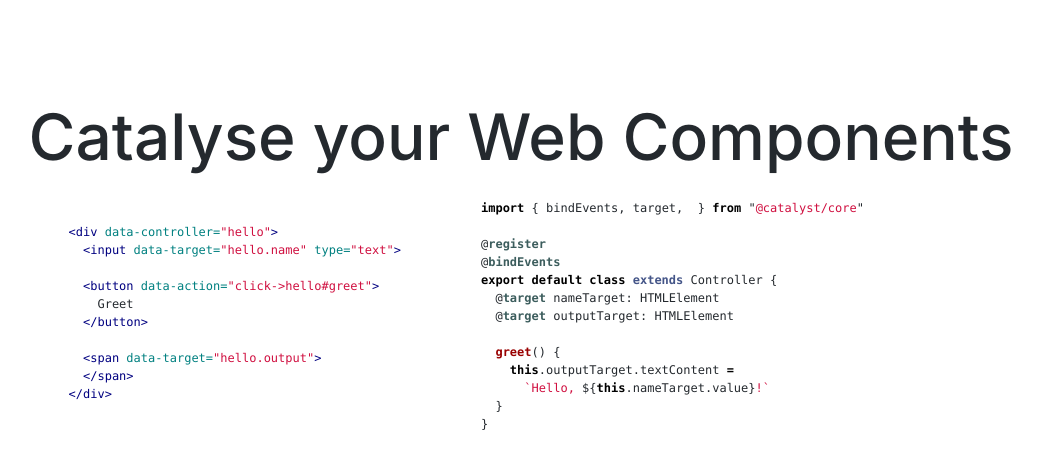
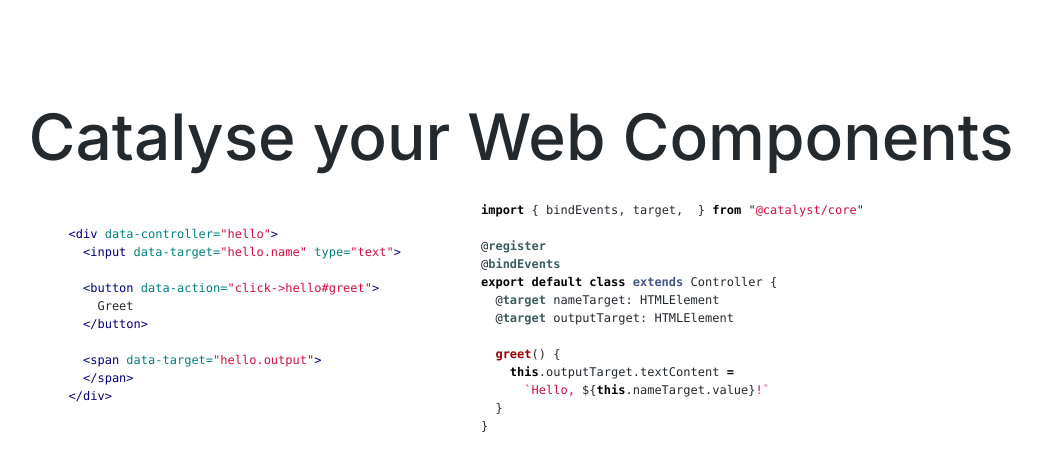
Before and after one commit to GitInns/catalyst, a Jekyll site: the page built from docs/index.html, in a window 1280 px wide and 1031 px high. Shown: the part 562-1031 px from the top of the window, without its empty margins (99-1141 px from the left). Built offline with Jekyll 4.4.1, drawn with Linux system fonts in a browser that asks for light colours; Markdown is read by kramdown in place of the engine named in the settings.

Commit message:
docs: embiggen landing page code

```diff
--- a/docs/index.html
+++ b/docs/index.html
@@ -25,7 +25,7 @@
 <section class="d-flex flex-justify-center container-xl">
   <div class="mt-6">
     <h1 class="h000-mktg mt-6 mr-6">Catalyse your Web Components</h1>
-    <div class="d-flex">
+    <div class="d-flex f4">
       <div class="mt-4">
         {% highlight html %}
 <div data-controller="hello">
```
